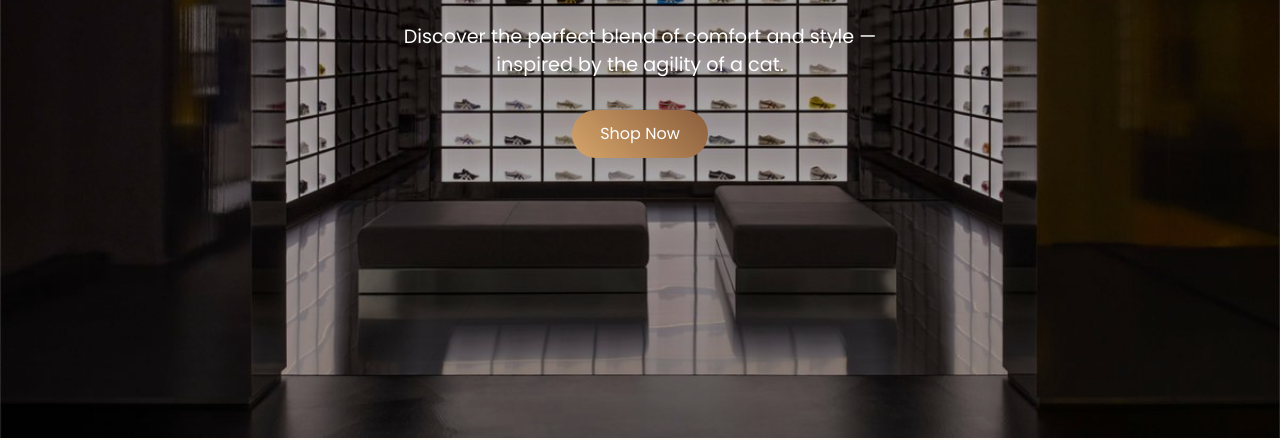
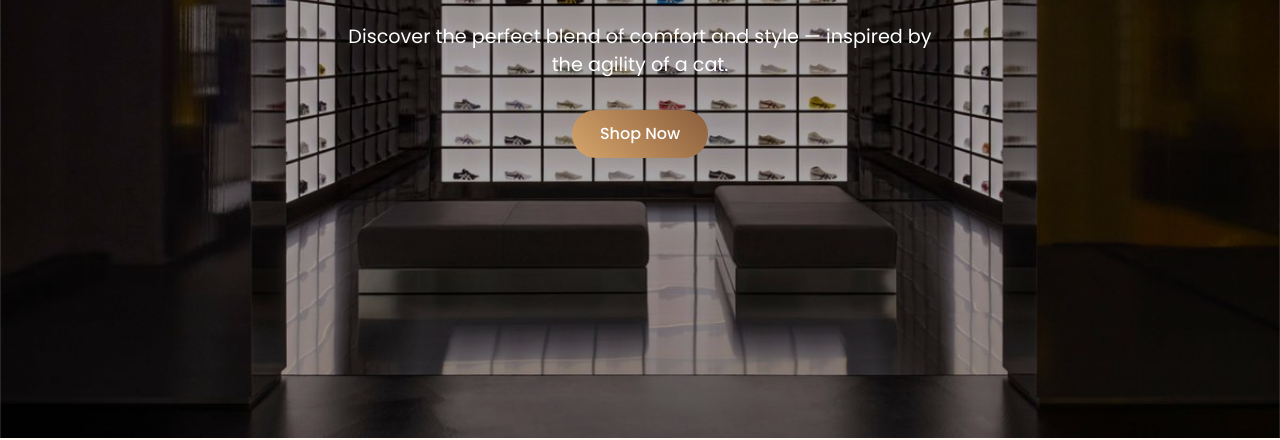
Before and after one commit to auliakailarohmah01-hue/MiawShoes-, a plain HTML site: page index.html in a window 1280 px wide. Shown: the part 362-802 px from the top of the page. Drawn offline with nearby package versions, Linux system fonts and the light colour scheme.

Commit message:
Update index.html

```diff
--- a/index.html
+++ b/index.html
@@ -205,7 +205,7 @@
     header p {
       position:relative;
       z-index:1;
-      max-width:500px;
+      max-width:600px;
       font-size:1.2rem;
       margin:20px auto 30px auto;
     }
@@ -215,7 +215,7 @@
       border:none;
       padding:12px 28px;
       border-radius:30px;
-      font-weight:200;
+      font-weight:500;
       color:#fff;
       transition:0.3s;
     }
```
